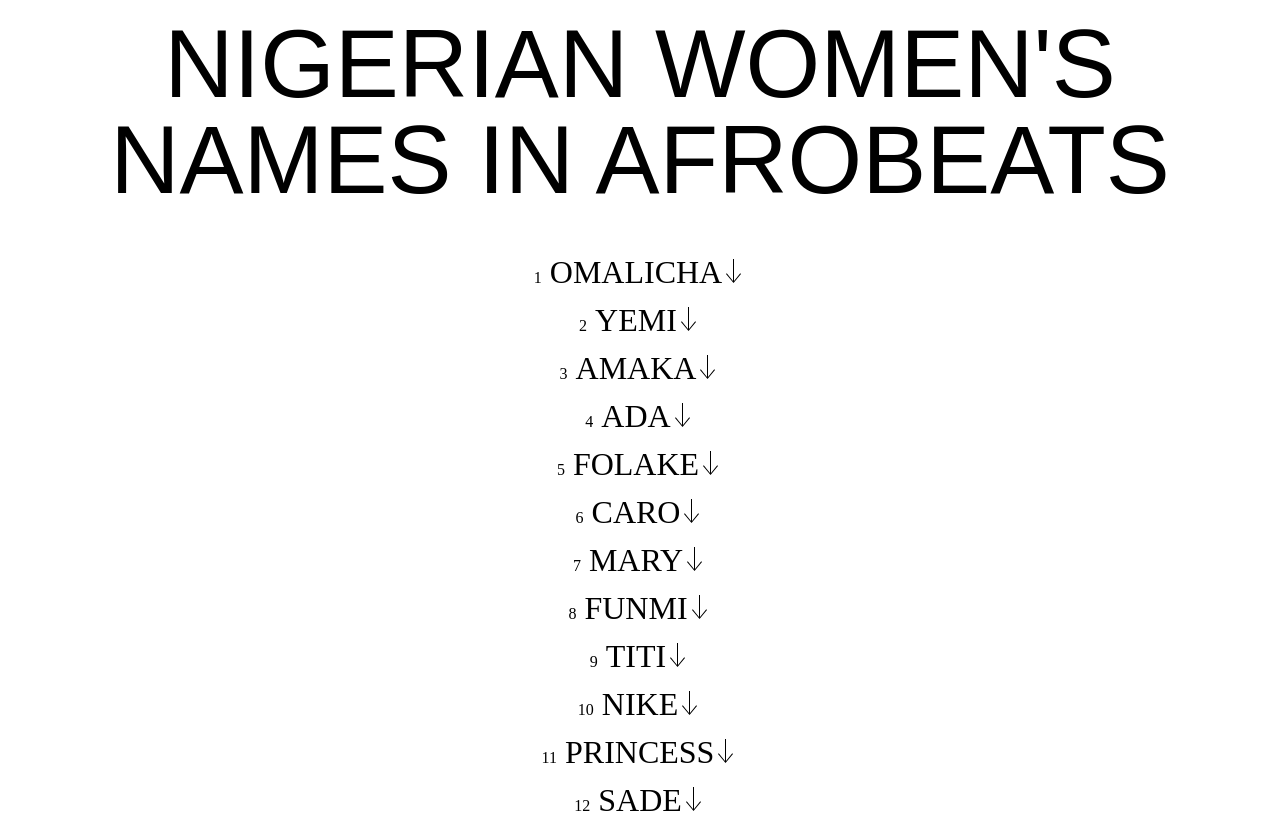
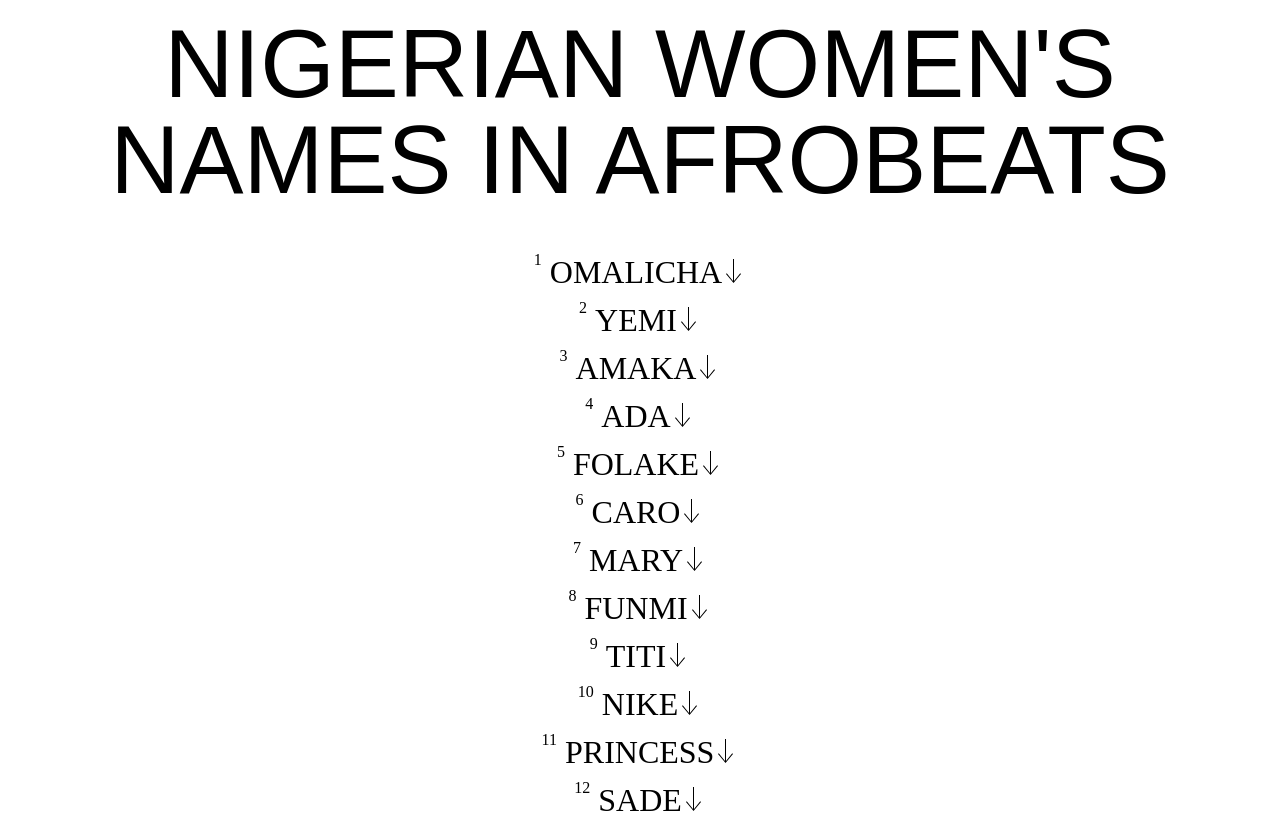
Before and after one commit to oa495/women-in-afrobeats, a Vue app: page / in a window 1280 px wide. Shown: the top 813 px of the page. Built offline with nearby package versions, Linux system fonts and the light colour scheme.

Commit message:
More styling

```diff
--- a/src/App.vue
+++ b/src/App.vue
@@ -125,7 +125,7 @@ li {
 }
 
 .index {
-  align-self: baseline;
+  vertical-align: top;
   font-size: 0.5em;
 }
 
--- a/src/components/NameDetails.vue
+++ b/src/components/NameDetails.vue
@@ -1,7 +1,7 @@
 <template>
   <TransitionGroup name="list" tag="ul">
      <li class="song list-none text-center inline-block capitalize text-base" v-for="(entry, index) in songsForName" :key="entry.name">
-        <a class="underline pr-1" :href="entry.url">
+        <a class="underline pr-1" :href="entry.url || backupUrl + entry.name">
           <span class="name">{{entry.name}},</span>
         </a>
         <span>{{entry.artists}}</span>
@@ -19,7 +19,8 @@ export default {
   props: ['count', 'songs'],
   data() {
     return {
-      songsForName: []
+      songsForName: [],
+      backupUrl: `https://open.spotify.com/search/`
     }
   },
   mounted() {
```
